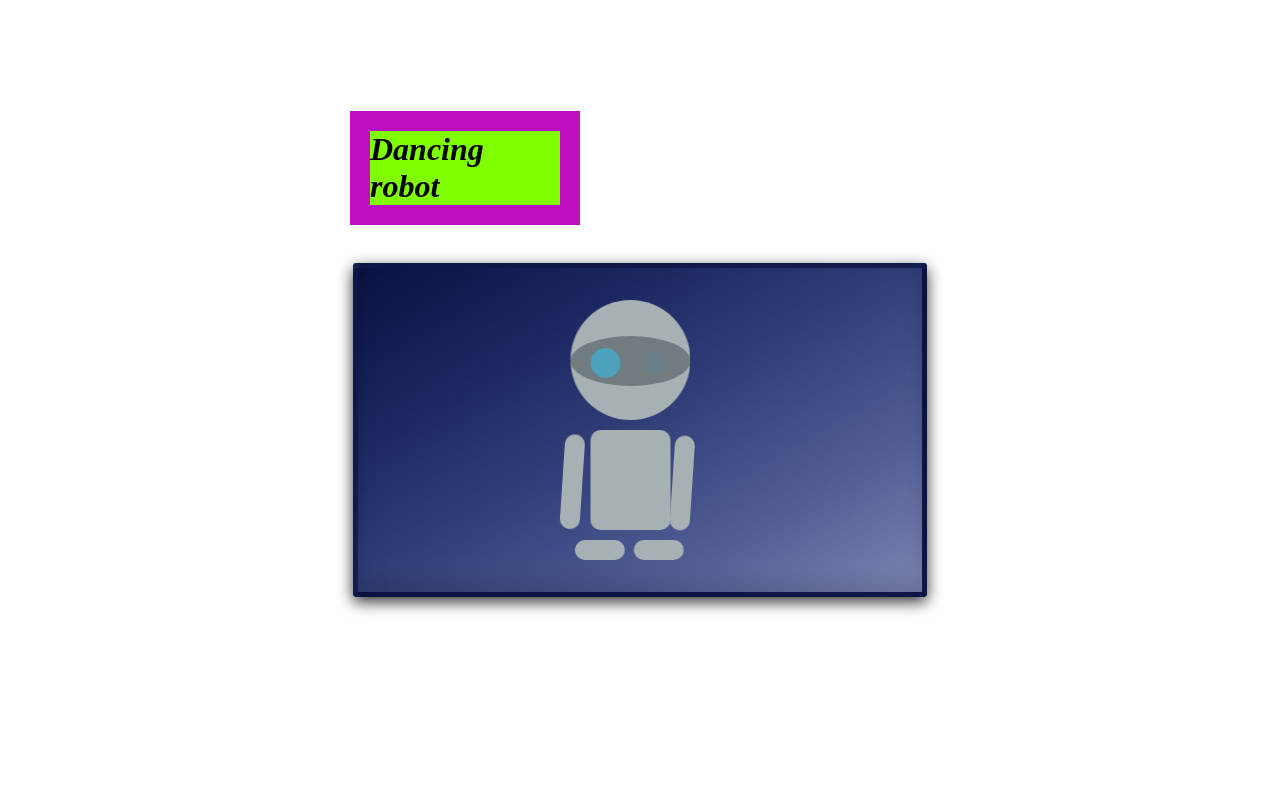
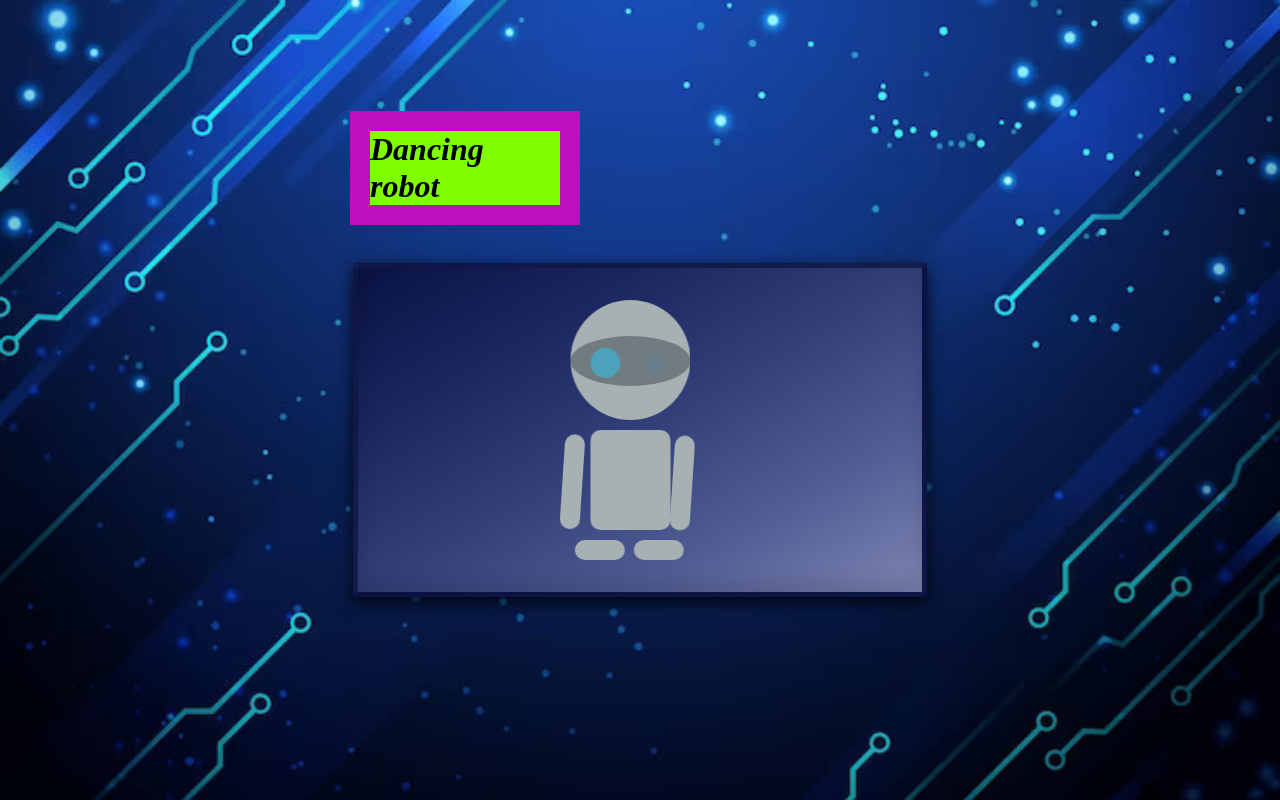
Before and after one commit to SathishS2202/robo, a plain HTML site: page index.html in a window 1280 px wide. Drawn offline with Linux system fonts and the light colour scheme.

Commit message:
Update index.html

```diff
--- a/index.html
+++ b/index.html
@@ -8,7 +8,7 @@
     <title>Robodance</title>
 	<style>
 		body{
-			background-image: url(assert/ss222.jpg);
+			background-image: url(ss222.jpg);
 			background-repeat: no-repeat;
 			background-size: cover;
 		}
```
